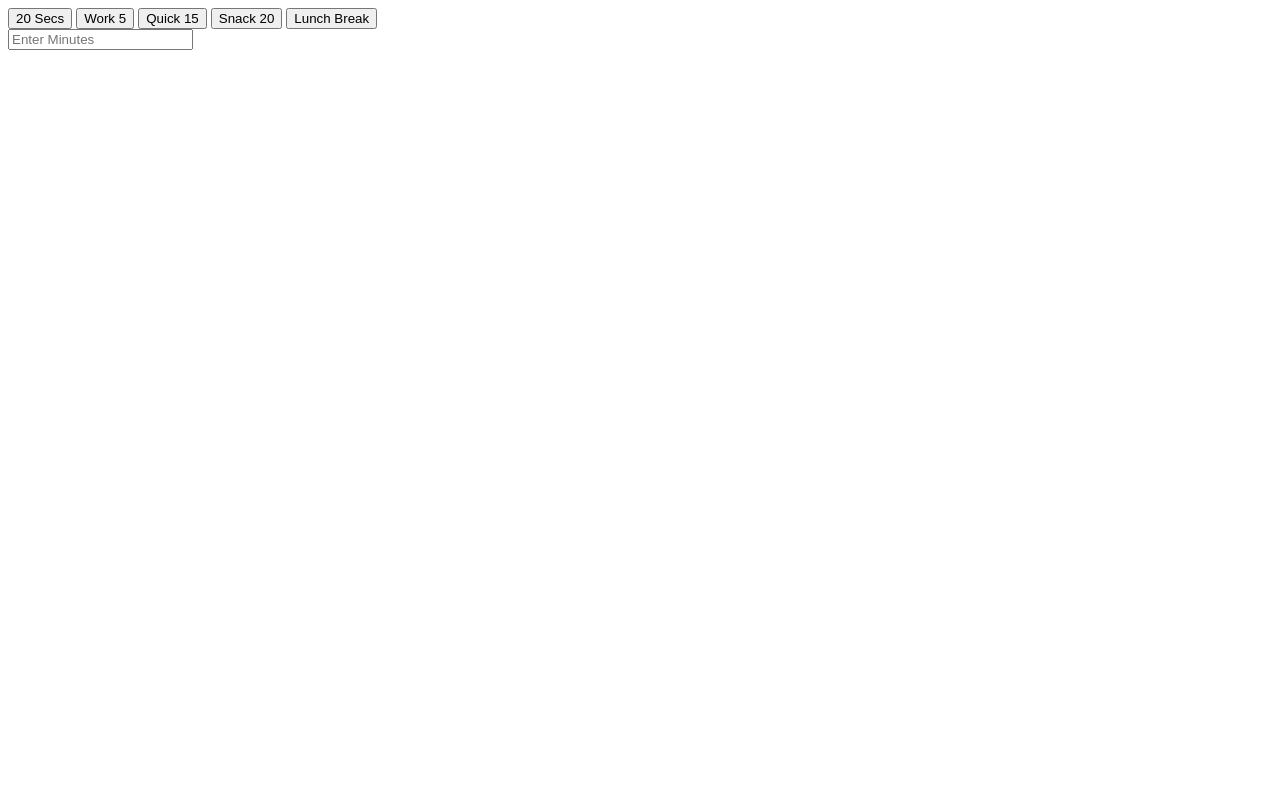
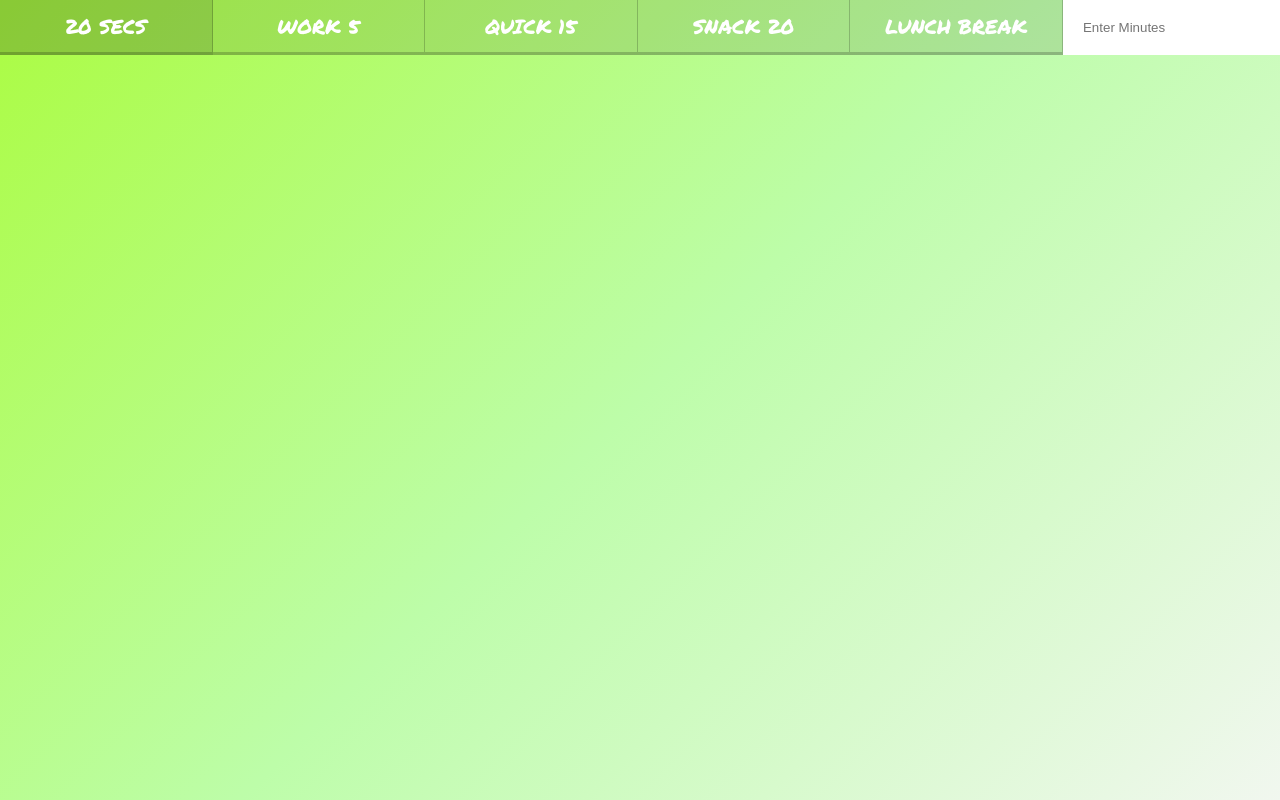
Before and after one commit to FATHIA123/30AppsP6, a plain HTML site: page index.html in a window 1280 px wide. Drawn offline with Linux system fonts and the light colour scheme.

Commit message:
added css

```diff
--- a/index.html
+++ b/index.html
@@ -4,6 +4,7 @@
     <meta charset="UTF-8">
     <meta name="viewport" content="width=device-width, initial-scale=1.0">
     <meta http-equiv="X-UA-Compatible" content="ie=edge">
+    <link href="https://fonts.googleapis.com/css?family=Permanent+Marker" rel="stylesheet">
     <link rel="stylesheet" href="./main.css">
     <title>CountDown Timer</title>
 </head>
--- a/main.css
+++ b/main.css
@@ -0,0 +1,84 @@
+
+html {
+    box-sizing: border-box;
+    font-size: 10px;
+    background: linear-gradient(-45deg,  #f1f7ef 0%,#bdfda9 50%,#abfc42 100%);
+  }
+
+  *, *:before, *:after {
+    box-sizing: inherit;
+  }
+
+  body {
+    margin: 0;
+    text-align: center;
+    font-family: 'Permanent Marker', cursive;
+
+  }
+
+  .display__time-left {
+    font-weight: 100;
+    font-size: 20rem;
+    margin: 0;
+    color: white;
+    text-shadow: 4px 4px 0 rgba(0,0,0,0.05);
+  }
+
+  .timer {
+    display: flex;
+    min-height: 100vh;
+    flex-direction: column;
+  }
+
+  .timer__controls {
+    display: flex;
+  }
+
+  .timer__controls > * {
+    flex: 1;
+  }
+
+  .timer__controls form {
+    flex: 1;
+    display: flex;
+  }
+
+  .timer__controls input {
+    flex: 1;
+    border: 0;
+    padding: 2rem;
+  }
+
+  .timer__button {
+    background: none;
+    border: 0;
+    cursor: pointer;
+    color: white;
+    font-size: 2rem;
+    text-transform: uppercase;
+    background: rgba(0,0,0,0.1);
+    border-bottom: 3px solid rgba(0,0,0,0.2);
+    border-right: 1px solid rgba(0,0,0,0.2);
+    padding: 1rem;
+    font-family: 'Permanent Marker', cursive;
+
+  }
+
+  .timer__button:hover,
+  .timer__button:focus {
+    background: rgba(0,0,0,0.2);
+    outline: 0;
+  }
+
+  .display {
+    flex: 1;
+    display: flex;
+    flex-direction: column;
+    align-items: center;
+    justify-content: center;
+  }
+
+  .display__end-time {
+    font-size: 4rem;
+    color: white;
+  }
```
